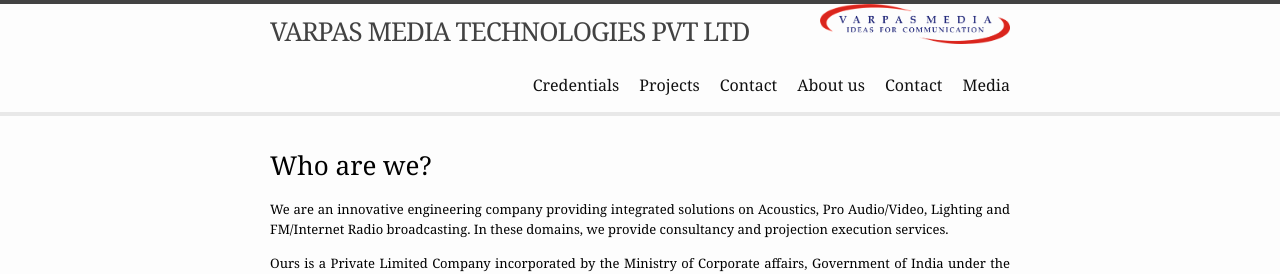
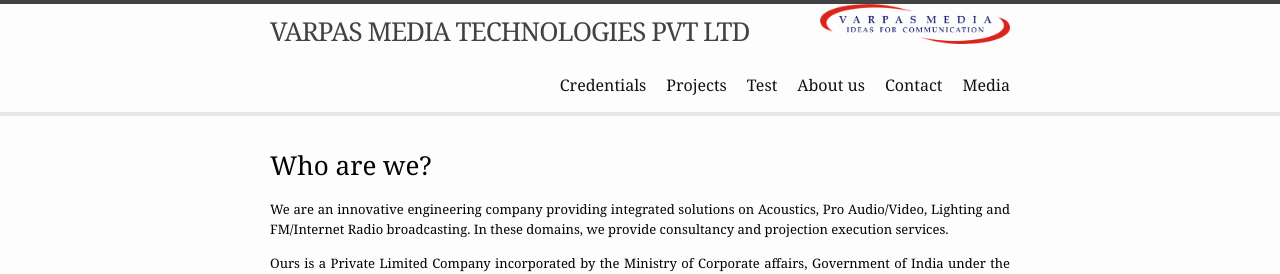
Before and after one commit to VarpasMedia/VarpasMedia.github.io, a Jekyll site: the page built from index.md, in a window 1280 px wide. Shown: the top 274 px of the page. Built offline with Jekyll 4.4.1, drawn with Linux system fonts in a browser that asks for light colours.

Commit message:
Update Test.md

```diff
--- a/Test.md
+++ b/Test.md
@@ -1,7 +1,7 @@
 ---
 layout: page
-title: Contact
-permalink: /Contact/
+title: Test
+permalink: /Test/
 ---
 
 ### R.Narasimha Swamy
```
